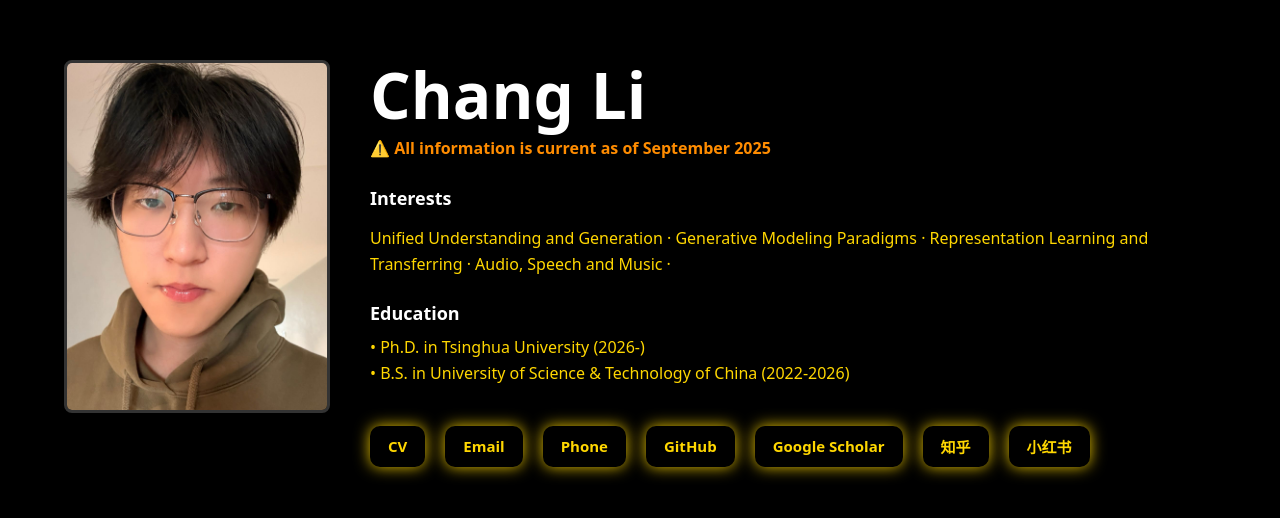
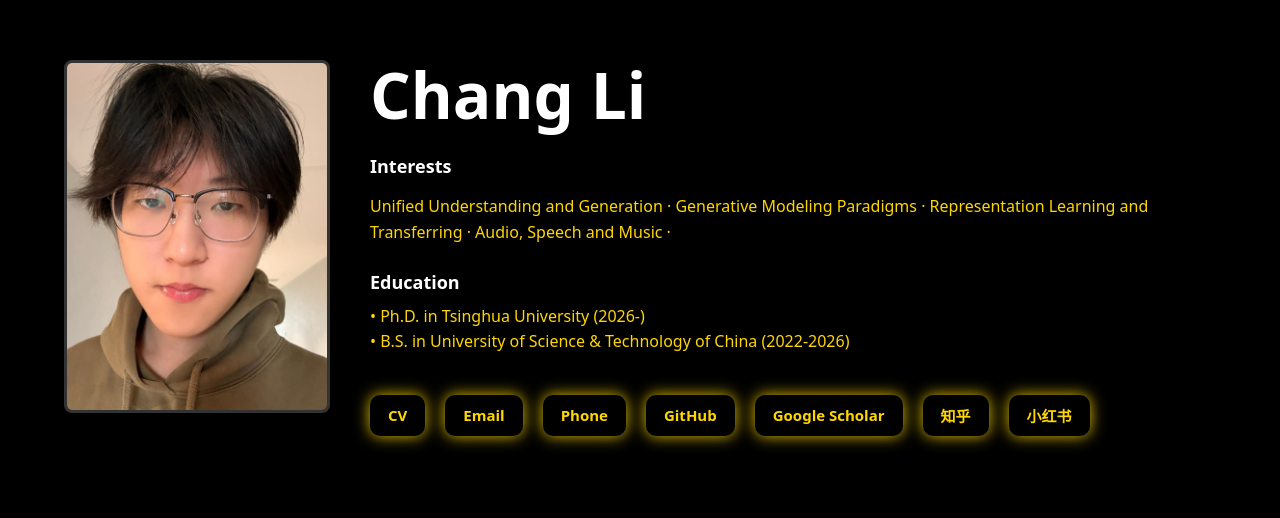
Before and after one commit to ivcylc/ivcylc.github.io, a plain HTML site: page index.html in a window 1280 px wide. Shown: the part 140-658 px from the top of the page. Drawn offline with Linux system fonts and the light colour scheme.

Commit message:
Update index.html

```diff
--- a/index.html
+++ b/index.html
@@ -159,7 +159,7 @@
       <img src="20250929-022250.jpg" alt="Chang Li portrait" class="avatar" onclick="showModal('Chang Li', 'hello world')" />
       <div>
         <h1>Chang Li</h1>
-        <p class="date-notice">⚠️ All information is current as of September 2025</p>
+        <!-- <p class="date-notice">⚠️ All information is current as of September 2025</p> -->
 
         <section>
           <h2>Interests</h2>
```
